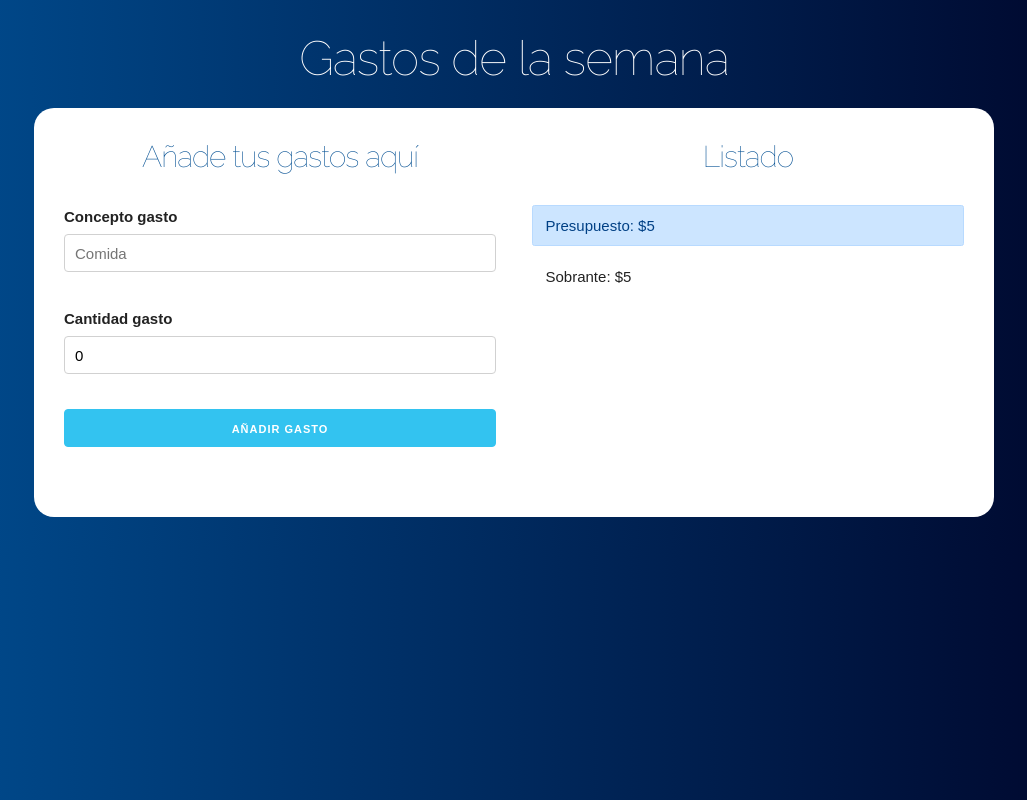
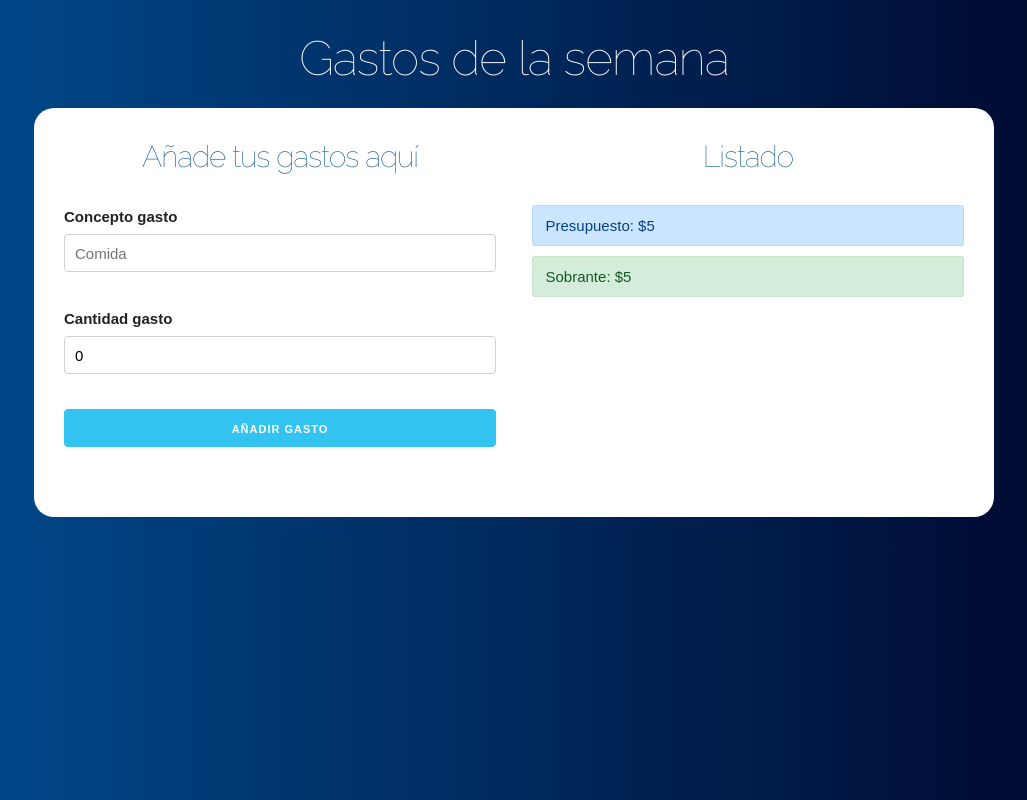
Before and after one commit to LuijoSC/Admin-de-presupuesto, a React (Create React App) app in the folder admin-presupuesto/: page / in a window 1280 px wide. Both pictures are taken after typing "5" into the empty fields and a click on the input "Definir presupuesto". Shown: the whole page, without its empty margins (126-1153 px from the left). Built offline with nearby package versions, Linux system fonts and the light colour scheme.

Commit message:
Left budget background changes depending on how much is left

```diff
--- a/admin-presupuesto/src/App.js
+++ b/admin-presupuesto/src/App.js
@@ -26,7 +26,7 @@ function App() {
 
       guardarNuevoGasto(false);
     }
-  }, [gasto]);
+  }, [gasto, gastos, nuevogasto, sobrante]);
 
   return (
   <div className="container">
--- /dev/null
+++ b/admin-presupuesto/src/Helper.js
@@ -0,0 +1,12 @@
+export const nivelPresupuesto = (presupuesto, sobrante) => {
+    let clase;
+    if( (presupuesto/4) > sobrante){
+        clase = 'alert alert-danger'
+    } else if( (presupuesto/2) > sobrante){
+        clase = 'alert alert-warning'
+    } else {
+        clase = 'alert alert-success'
+    }
+
+    return clase;
+}
--- a/admin-presupuesto/src/components/ControlGastos.js
+++ b/admin-presupuesto/src/components/ControlGastos.js
@@ -1,4 +1,5 @@
 import React, {Fragment} from 'react';
+import {nivelPresupuesto} from '../Helper';
 
 const ControlGastos = ({presupuesto, sobrante}) => {
     return (
@@ -6,7 +7,7 @@ const ControlGastos = ({presupuesto, sobrante}) => {
             <div className="alert alert-primary">
                 Presupuesto: ${presupuesto}
             </div>
-              <div className="alert ">
+              <div className={nivelPresupuesto(presupuesto, sobrante)}>
                 Sobrante: ${sobrante}
             </div>
         </Fragment>
```
